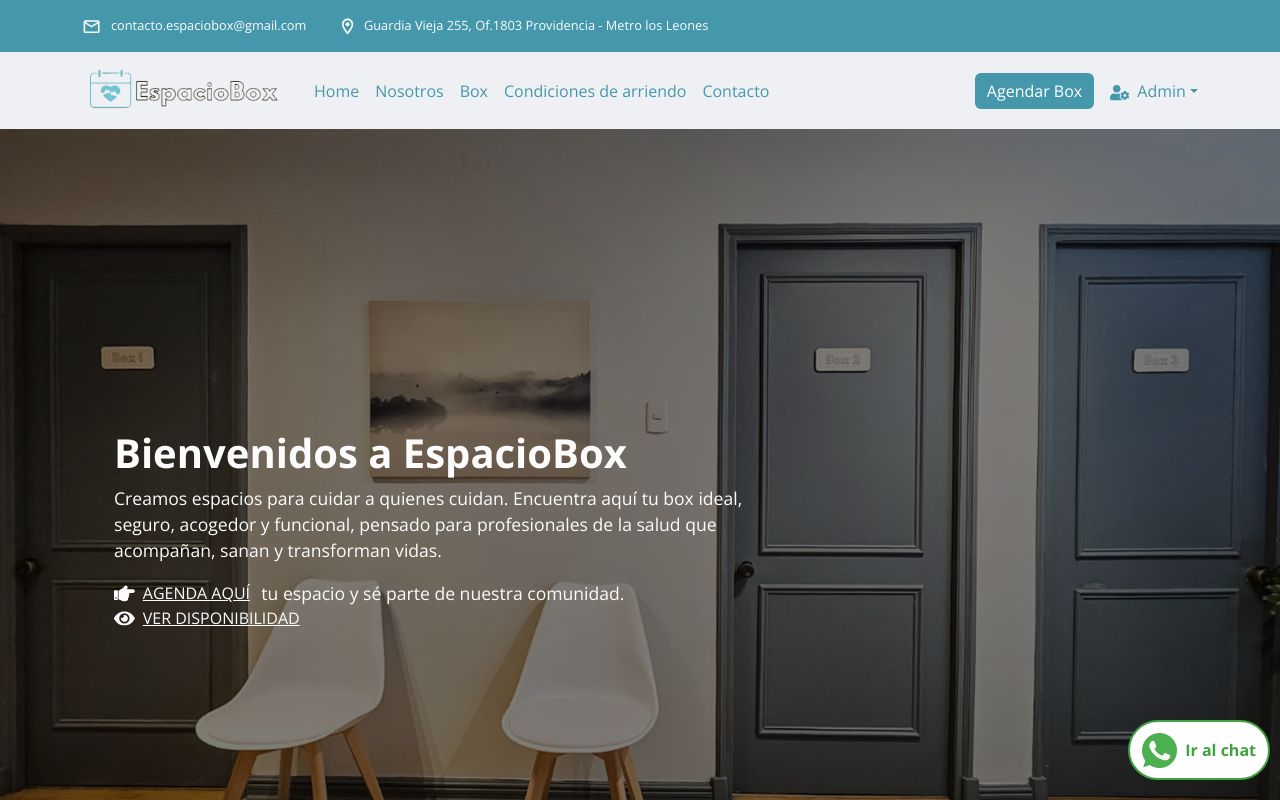
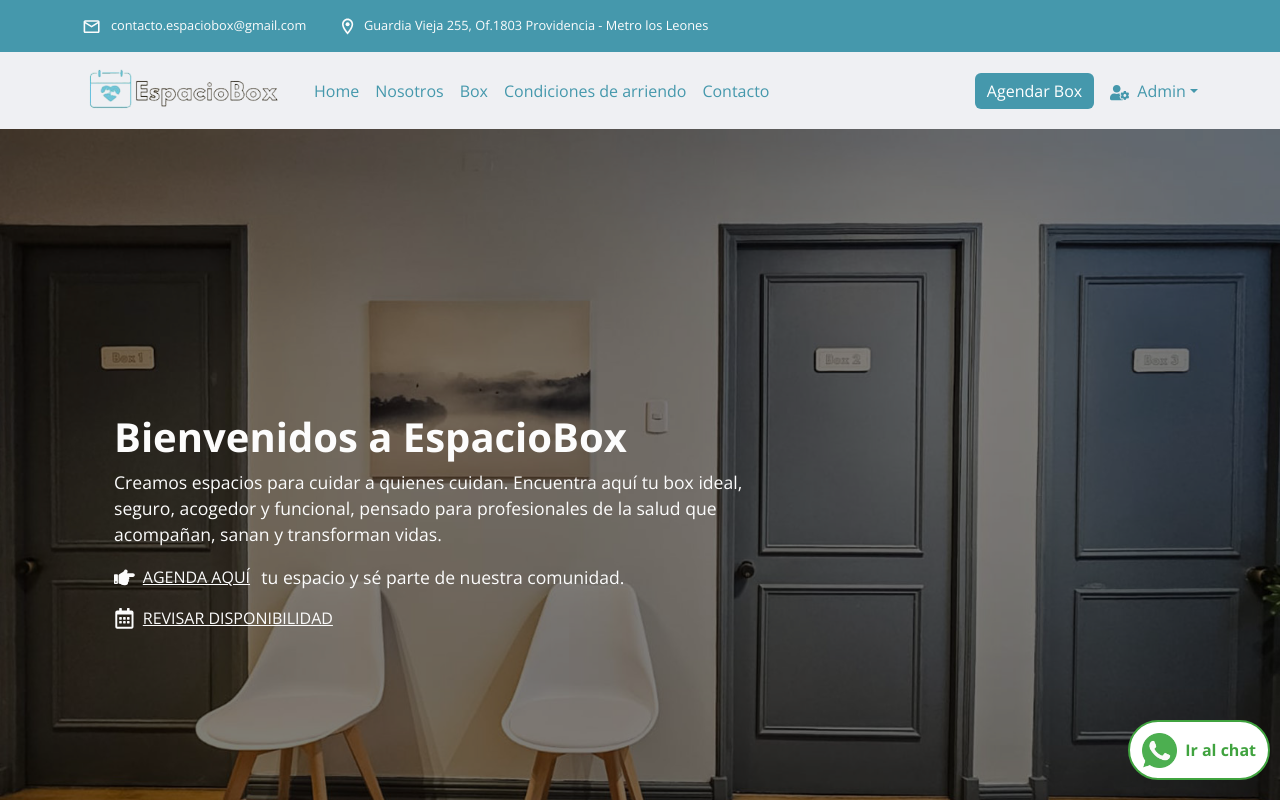
Before and after one commit to ssalinascalibar/espacio-box-noLogin, a React (Vite) app: page / in a window 1280 px wide. Shown: the top 800 px of the page. Built offline with nearby package versions, Linux system fonts and the light colour scheme.

Commit message:
change text lin and icon for revisar disponibilidad in home

```diff
--- a/src/features/home/Home.jsx
+++ b/src/features/home/Home.jsx
@@ -26,7 +26,9 @@ export default function Home() {
               <div className="hero-link-text">
                 <ReserveLink /><p> tu espacio y sé parte de nuestra comunidad.</p>
               </div>
-              <ReviewCalendarLink />
+              <div className="hero-link-text">
+                <ReviewCalendarLink />
+              </div>
             </div>
           </Container>
         </section>
--- a/src/features/home/home.css
+++ b/src/features/home/home.css
@@ -45,6 +45,7 @@
 .hero-link-text{
     display: flex;
     flex-direction: column;
+    margin-bottom: 1rem;
     width: 100%;
 }
 
--- a/src/shared/components/links/CustomLinks.jsx
+++ b/src/shared/components/links/CustomLinks.jsx
@@ -1,5 +1,5 @@
 import { Link } from "react-router-dom";
-import { FaHandPointRight, FaInfoCircle, FaEye } from "../../../assets/icons/icons";
+import { FaHandPointRight, FaInfoCircle, FaEye, FaRegCalendarAlt  } from "../../../assets/icons/icons";
 import "./custom-links.css";
 
 export function ReserveLink({ color = "#fcfcfc", hoverColor = "#4598ac", text = "AGENDA AQUÍ" }) {
@@ -17,7 +17,7 @@ export function ReserveLink({ color = "#fcfcfc", hoverColor = "#4598ac", text =
   );
 }
 
-export function ReviewCalendarLink({ color = "#fcfcfc", hoverColor = "#4598ac", text = "VER DISPONIBILIDAD" }) {
+export function ReviewCalendarLink({ color = "#fcfcfc", hoverColor = "#4598ac", text = "REVISAR DISPONIBILIDAD" }) {
   return (
       <Link
         to="/agendar"
@@ -26,7 +26,7 @@ export function ReviewCalendarLink({ color = "#fcfcfc", hoverColor = "#4598ac",
         onMouseLeave={(e) => (e.target.style.color = color)}
         style={{ hoverColor: hoverColor, color: color }}
       >
-        <FaEye />
+        <FaRegCalendarAlt />
         {text}
       </Link>
   );
```
